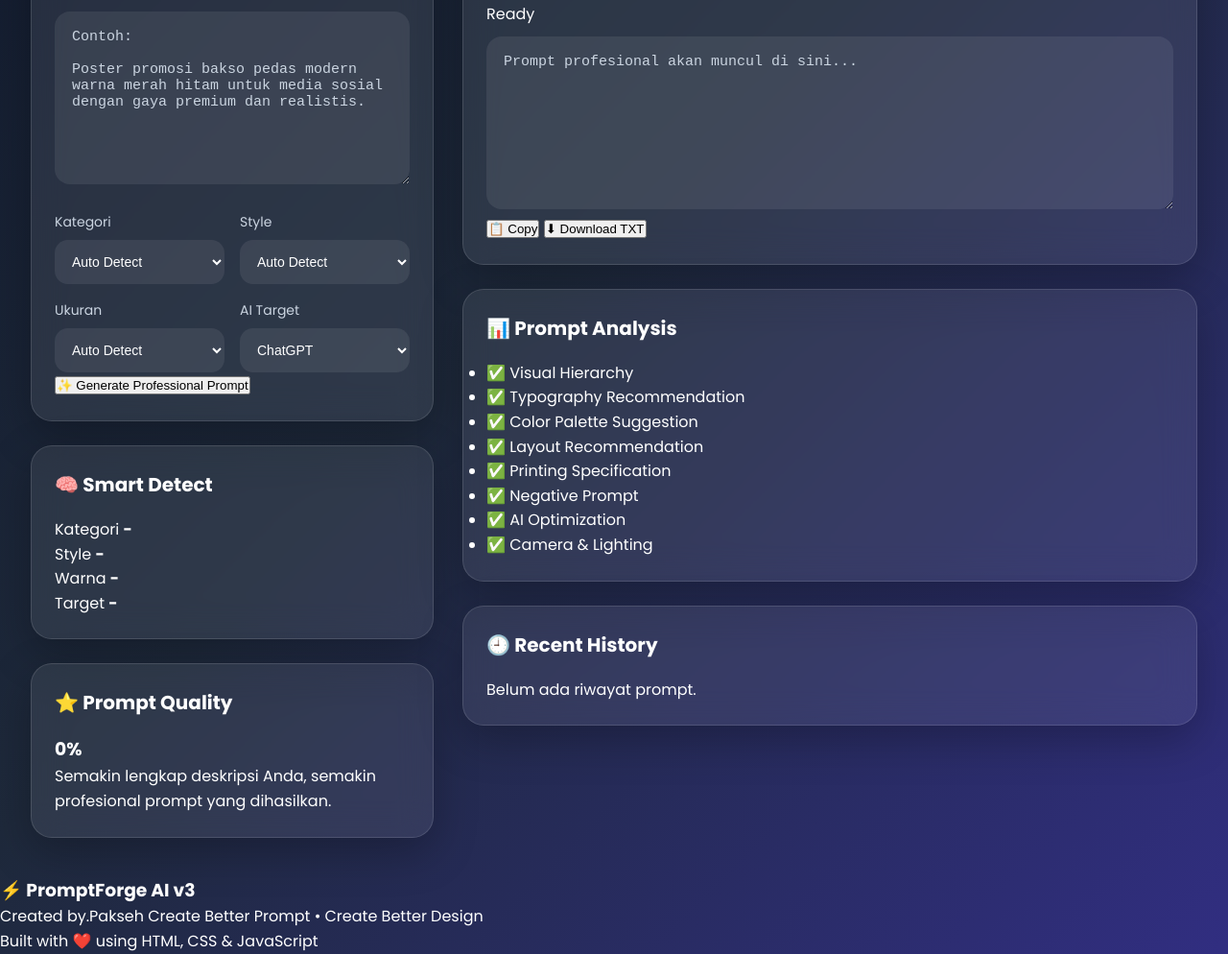
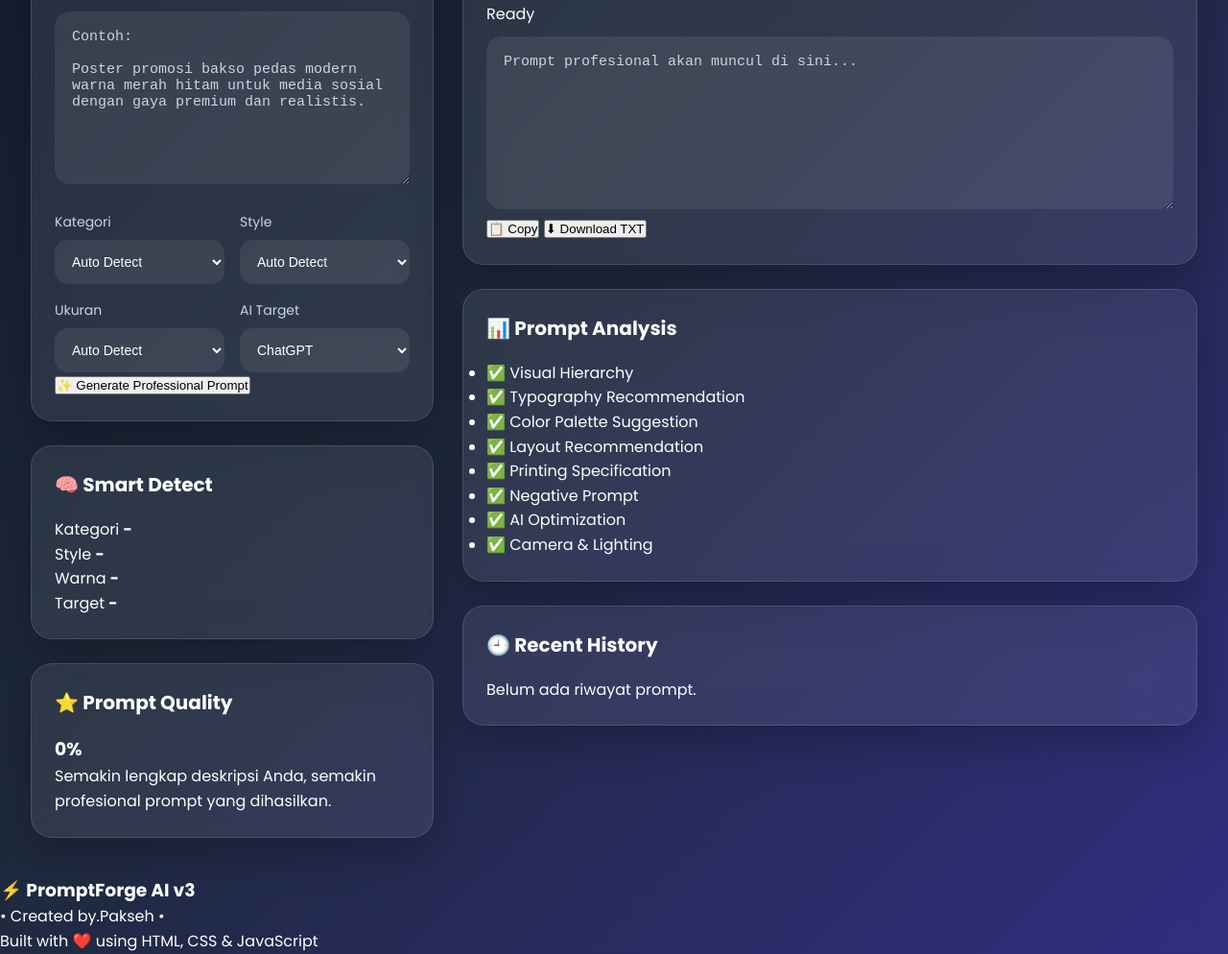
Before and after one commit to pakseh-app/PromptForgeAI-v3, a plain HTML site: page index.html in a window 1280 px wide. Shown: the part 533-1527 px from the top of the page at 96% size. Drawn offline with Linux system fonts and the light colour scheme.

Commit message:
Update index.html

```diff
--- a/index.html
+++ b/index.html
@@ -400,8 +400,7 @@ Belum ada riwayat prompt.
 
 <p>
 
-           Created by.Pakseh
-Create Better Prompt • Create Better Design
+• Created by.Pakseh •
 
 </p>
 
```
